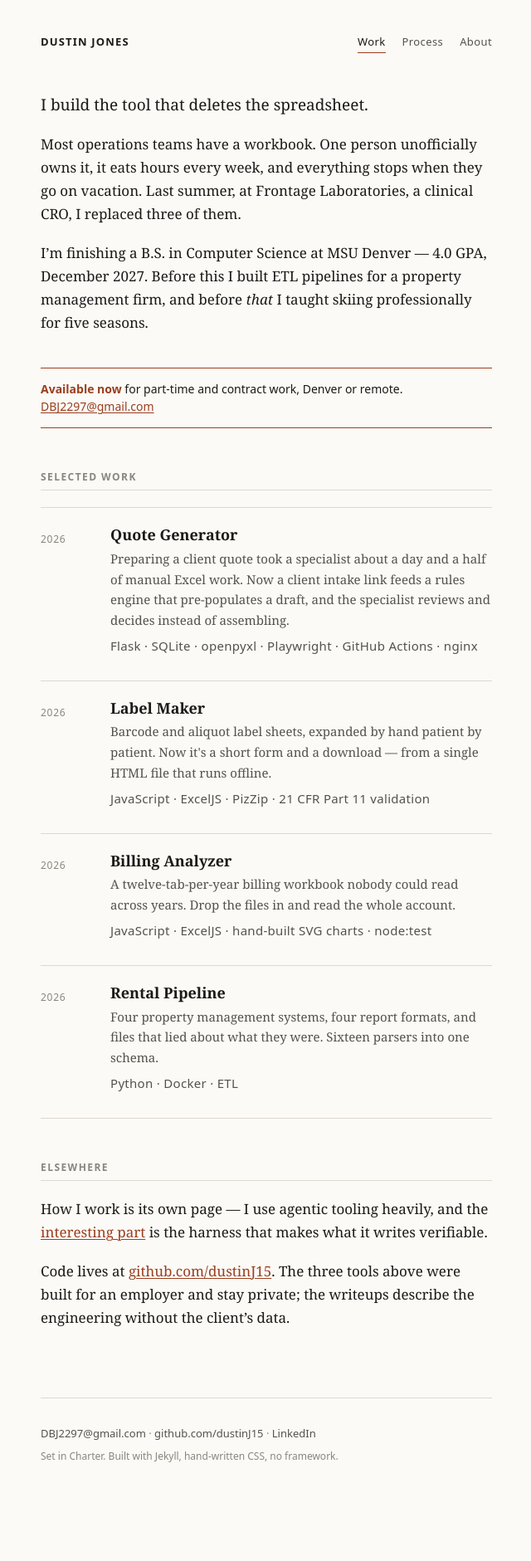
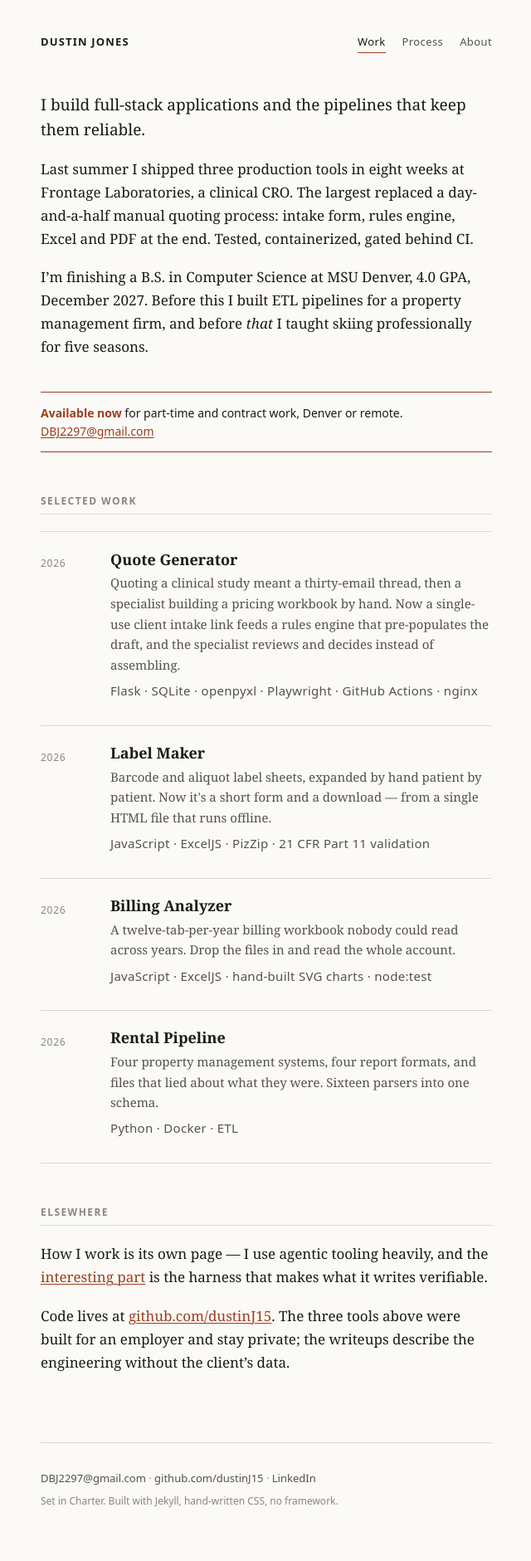
Before and after one commit to dustinJ15/dustinJ15.github.io, a Jekyll site: the page built from index.md, in a window 1280 px wide. Shown: the whole page at 83% size, without its empty margins (319-959 px from the left). Built offline with Jekyll 4.4.1, drawn with Linux system fonts in a browser that asks for light colours; before the commit the page ends 1827 px from its top, so only the background shows below that.

Commit message:
Replace the home page opening; retire the spreadsheet line site-wide
Dustin rejected "I build the tool that deletes the spreadsheet" as the
site's first line, the same way he rejected it for his GitHub bio. The
opening is now his LinkedIn headline adapted, and the paragraph under it
leads with what he shipped rather than with the problem.

_config.yml carried the same line in the meta description on every page.
The Quote Generator card was rewritten so "day and a half" is not said
twice in the first fifteen lines.

```diff
--- a/_config.yml
+++ b/_config.yml
@@ -1,8 +1,8 @@
 title: Dustin Jones
 tagline: Software engineer — Denver
 description: >-
-  I build the tool that deletes the spreadsheet. Software engineer in Denver,
-  finishing a CS degree at MSU Denver.
+  Software engineer in Denver. I build full-stack applications and the
+  pipelines that keep them reliable. Available for part-time and contract work.
 author: Dustin Jones
 email: DBJ2297@gmail.com
 github_username: dustinJ15
--- a/index.md
+++ b/index.md
@@ -4,14 +4,14 @@ title: Work
 ---
 
 <p class="intro">
-I build the tool that deletes the spreadsheet.
+I build full-stack applications and the pipelines that keep them reliable.
 </p>
 
-Most operations teams have a workbook. One person unofficially owns it, it eats hours every
-week, and everything stops when they go on vacation. Last summer, at Frontage Laboratories, a
-clinical CRO, I replaced three of them.
+Last summer I shipped three production tools in eight weeks at Frontage Laboratories, a clinical
+CRO. The largest replaced a day-and-a-half manual quoting process: intake form, rules engine,
+Excel and PDF at the end. Tested, containerized, gated behind CI.
 
-I'm finishing a B.S. in Computer Science at MSU Denver — 4.0 GPA, December 2027. Before this I
+I'm finishing a B.S. in Computer Science at MSU Denver, 4.0 GPA, December 2027. Before this I
 built ETL pipelines for a property management firm, and before *that* I taught skiing
 professionally for five seasons.
 
@@ -28,9 +28,9 @@ professionally for five seasons.
     <div class="work-year">2026</div>
     <div class="work-body">
       <h3><a href="{{ '/projects/quote-generator/' | relative_url }}">Quote Generator</a></h3>
-      <p>Preparing a client quote took a specialist about a day and a half of manual Excel work.
-      Now a client intake link feeds a rules engine that pre-populates a draft, and the specialist
-      reviews and decides instead of assembling.</p>
+      <p>Quoting a clinical study meant a thirty-email thread, then a specialist building a
+      pricing workbook by hand. Now a single-use client intake link feeds a rules engine that
+      pre-populates the draft, and the specialist reviews and decides instead of assembling.</p>
       <p class="work-stack">Flask · SQLite · openpyxl · Playwright · GitHub Actions · nginx</p>
     </div>
   </div>
```
